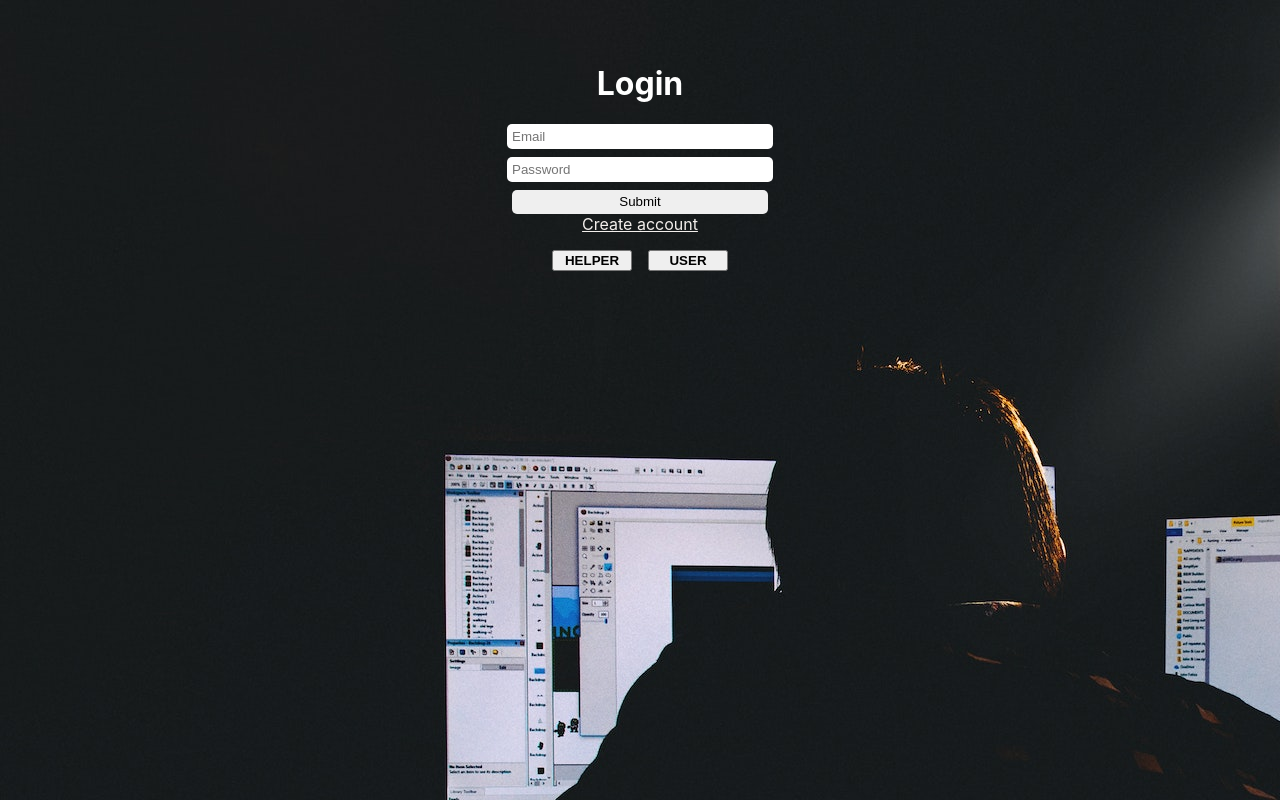
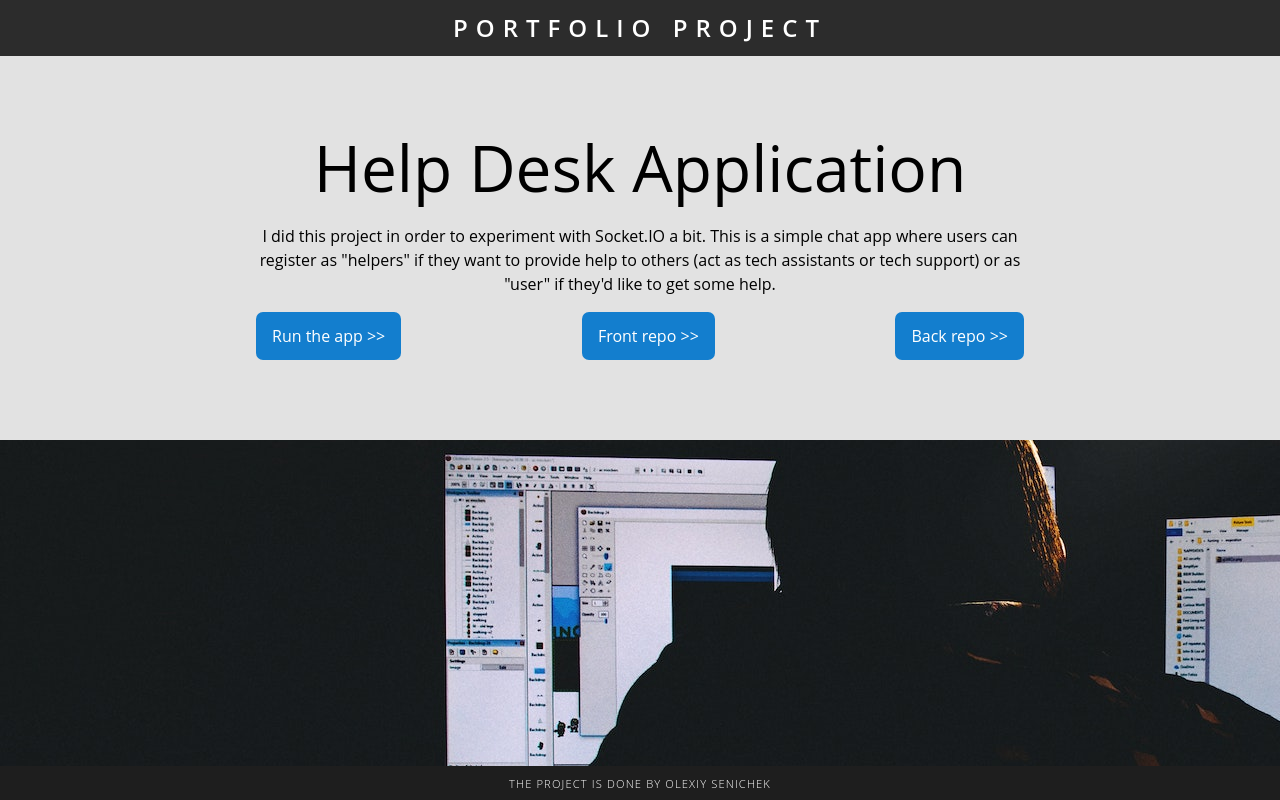
Before and after one commit to senichek/helpdesk-front, a React (Create React App) app: page / in a window 1280 px wide. Built offline with nearby package versions, Linux system fonts and the light colour scheme.

Commit message:
welcome page

```diff
--- a/src/App.js
+++ b/src/App.js
@@ -7,6 +7,7 @@ import Login from "./components/login";
 import Signup from "./components/signUp";
 import Navbar from "./components/navbar";
 import Chat from "./components/chat";
+import Welcome from "./components/welcome";
 
 function App() {
 
@@ -33,7 +34,8 @@ function App() {
     <div className="App">
       <Navbar />
       <Routes>
-        <Route path="/" element={<Login />} />
+        <Route path="/" element={<Welcome />} />
+        <Route path="/login" element={<Login />} />
         <Route path="/signup" element={<Signup />} />
         <Route path="/chat" element={<Chat />}/>
       </Routes>
--- a/src/components/login/index.js
+++ b/src/components/login/index.js
@@ -20,7 +20,7 @@ const Login = () => {
         if (isLogged) {
             return navigate('/chat');
         } else {
-            return navigate('/');
+            return navigate('/login');
         }
     }, [isLogged]);
 
--- a/src/components/login/style.scss
+++ b/src/components/login/style.scss
@@ -17,6 +17,10 @@
         border: none;
     }
 
+    &__button {
+        margin-bottom: 0.3rem;
+    }
+
     &__hardcoded_btns {
         margin-top: 1rem;
         gap: 1rem;
--- a/src/components/signUp/index.js
+++ b/src/components/signUp/index.js
@@ -127,7 +127,7 @@ const Signup = () => {
             <input className="signup-form__input" type="password" required value={inputPassword} onChange={onInputChange} placeholder="Password" name="password" />
             <input className="signup-form__input" type="password" required value={confirmPassword} onChange={onInputChange} placeholder="Confirm password" name="confirmPassword" />
             <button className="signup-form__button" type="submit">Submit</button>
-            <Link to="/">You have an account?</Link>
+            <Link to="/login">You have an account?</Link>
         </form>
     );
 };
--- a/src/components/signUp/style.scss
+++ b/src/components/signUp/style.scss
@@ -24,4 +24,8 @@
         border-radius: 5px;
         border: none;
     }
+
+    &__button {
+        margin-bottom: 0.3rem;
+    }
 }
--- /dev/null
+++ b/src/components/welcome/index.js
@@ -0,0 +1,33 @@
+import './reset.scss';
+import './style.scss';
+
+const Welcome = () => {
+
+    return (
+        <>
+        <header>
+        <h1 className="top-header">Portfolio project</h1>
+    </header>
+    <main>
+        <div className="intro-container">
+            <div className="intro">
+                <h1 className="intro__header">Help Desk Application</h1>
+                <p className="intro__text">I did this project in order to experiment with Socket.IO a bit. This is a simple chat app where users
+                can register as "helpers" if they want to provide help to others (act as tech assistants or tech support) or as "user" if
+                they'd like to get some help.</p>
+                <div className="intro__links">
+                <a className="intro__link" href="/login">Run the app {'>>'}</a>
+                <a className="intro__link" href="https://github.com/senichek/helpdesk-front">Front repo {'>>'}</a>
+                <a className="intro__link" href="https://github.com/senichek/helpdesk-back">Back repo {'>>'}</a>
+                </div>
+            </div>
+        </div>
+    </main>
+    <footer className="footer">
+        <p className="footer-text">The project is done by Olexiy Senichek</p>
+    </footer>
+        </>
+    )
+};
+
+export default Welcome;
--- /dev/null
+++ b/src/components/welcome/reset.scss
@@ -0,0 +1,48 @@
+/* http://meyerweb.com/eric/tools/css/reset/
+   v2.0 | 20110126
+   License: none (public domain)
+*/
+
+html, body, div, span, applet, object, iframe,
+h1, h2, h3, h4, h5, h6, p, blockquote, pre,
+a, abbr, acronym, address, big, cite, code,
+del, dfn, em, img, ins, kbd, q, s, samp,
+small, strike, strong, sub, sup, tt, var,
+b, u, i, center,
+dl, dt, dd, ol, ul, li,
+fieldset, form, label, legend,
+table, caption, tbody, tfoot, thead, tr, th, td,
+article, aside, canvas, details, embed,
+figure, figcaption, footer, header, hgroup,
+menu, nav, output, ruby, section, summary,
+time, mark, audio, video {
+	margin: 0;
+	padding: 0;
+	border: 0;
+	font-size: 100%;
+	font: inherit;
+	vertical-align: baseline;
+}
+/* HTML5 display-role reset for older browsers */
+article, aside, details, figcaption, figure,
+footer, header, hgroup, menu, nav, section {
+	display: block;
+}
+body {
+	line-height: 1;
+}
+ol, ul {
+	list-style: none;
+}
+blockquote, q {
+	quotes: none;
+}
+blockquote:before, blockquote:after,
+q:before, q:after {
+	content: '';
+	content: none;
+}
+table {
+	border-collapse: collapse;
+	border-spacing: 0;
+}
--- /dev/null
+++ b/src/components/welcome/style.scss
@@ -0,0 +1,111 @@
+:root {
+    --top-header-text-color: #ffffff;
+    --top-header-background-color: #2c2c2c;
+    --intro-container-background-color: #e2e2e2;
+    --intro-background-color: #e2e2e2;
+    --intro-link-color: #ffffff;
+    --intro-link-background-color: #137ece;
+    --intro-link-hover-color: #245ac0;
+    --footer-text-color: #ffffff;
+    --footer-text-background-color: #1e1e1e;
+}
+
+body {
+    font-family: 'Open Sans', sans-serif;
+}
+
+.top-header {
+    color: var(--top-header-text-color);
+    background-color: var(--top-header-background-color);
+    font-size: 1.5rem;
+    font-weight: 600;
+    padding: 1rem;
+    text-align: center;
+    text-transform: uppercase;
+    letter-spacing: 0.5rem;
+}
+
+.intro-container {
+    background-color: var(--intro-container-background-color);
+}
+
+.intro {
+    width: 60%;
+    background-color: var(--intro-background-color);
+    margin-left: auto;
+    margin-right: auto;
+    padding-top: 5rem;
+    padding-bottom: 5rem;
+    color: #000;
+
+    &__header {
+        font-size: 4rem;
+        margin-bottom: 1.5rem;
+    }
+
+    &__text {
+        line-height: 1.5rem;
+    }
+
+    &__links {
+        display: flex;
+        justify-content: space-between;
+    }
+
+    &__link {
+        color: var(--intro-link-color);
+        background-color: var(--intro-link-background-color);
+        padding: 1rem;
+        display: block;
+        width: fit-content;
+        margin-top: 1rem;
+        border-radius: 7px;
+        text-decoration: none;
+    }
+
+    &__link:hover {
+        background-color: var(--intro-link-hover-color);
+        transition: 500ms;
+    }
+}
+
+.footer-text {
+    color: var(--footer-text-color);
+    background-color: var(--footer-text-background-color);
+    text-align: center;
+    padding-top: 0.7rem;
+    padding-bottom: 0.7rem;
+    letter-spacing: 0.07rem;
+    font-weight: 100;
+    text-transform: uppercase;
+    font-size: 0.7rem;
+}
+
+.footer {
+    width: 100%;
+    position: fixed;
+    bottom: 0;
+    margin-top: 4rem;
+}
+
+/* Smaller Screens */
+@media screen and (max-width: 768px) {
+
+    .intro__links {
+        display: inline-block;
+    }
+}
+
+@media screen and (max-width: 400px) {
+
+    .intro__header {
+        font-size: 2rem;
+    }
+}
+
+@media screen and (max-width: 238px) {
+
+    .intro__header {
+        font-size: 1.5rem;
+    }
+}
```
